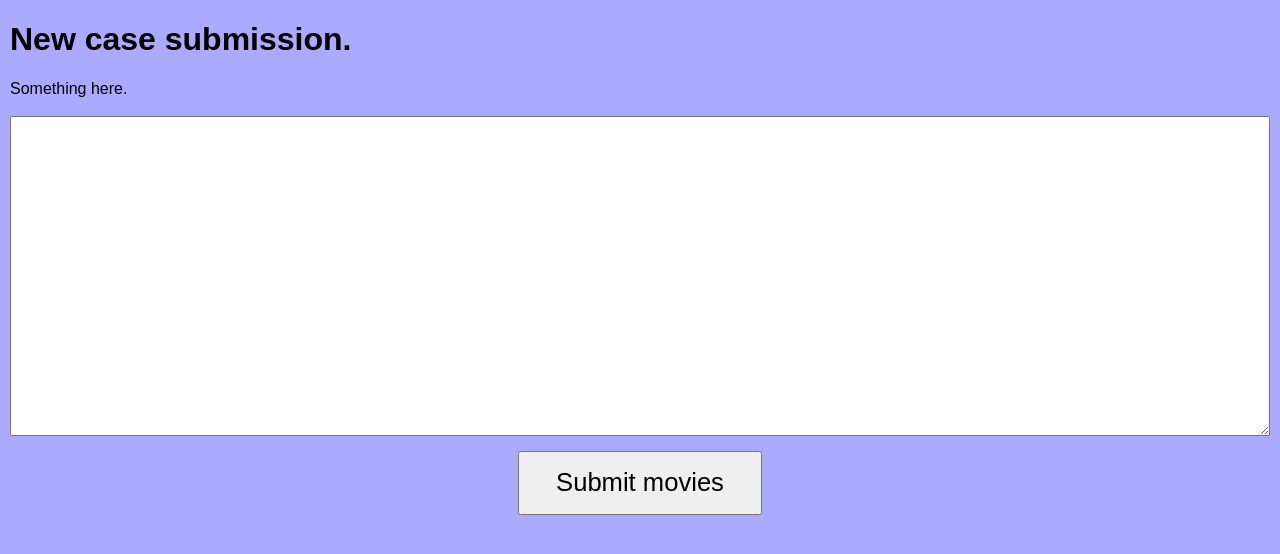
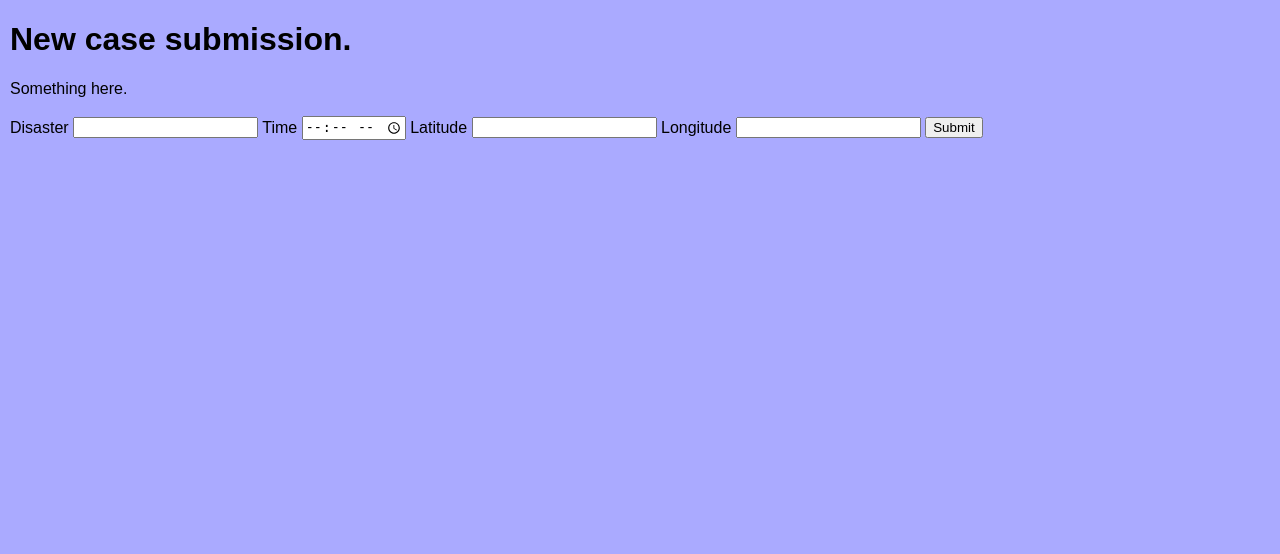
Before and after one commit to jgordon314/OECW25, a Flask app: page /new_case in a window 1280 px wide. Shown: the part 74-628 px from the top of the page. Run offline with Flask 3, Linux system fonts and the light colour scheme.

Commit message:
new_case lets you now push cases in

```diff
--- a/app.py
+++ b/app.py
@@ -39,6 +39,22 @@ def disasters_result():
 #### MOVIE TO RECOMMENDATION ####
 @app.route('/new_case')
 def new_case():
+    print("Showing new case")
+    return render_template('new_case.html')
+
+@app.route('/new_case/result', methods=['POST', 'GET'])
+def new_case_result():
+    print("Showing new case result")
+    if request.method == 'POST':
+        print("Submitting!")
+        form_data = dict(request.form)
+        row = []
+        print(form_data)
+        for value in form_data.values():
+            row.append(value)
+        with open('cases.csv','a') as file:
+            writer = csv.writer(file)
+            writer.writerow(row)
     return render_template('new_case.html')
 
 #### FRIDGE TO MEAL ####
@@ -64,4 +80,4 @@ def get_data_result():
 #     return ratings_data.head().to_html()
 
 if __name__ == '__main__':
-    app.run(debug=False)
+    app.run(debug=True)
--- /dev/null
+++ b/cases.csv
@@ -0,0 +1 @@
+test,12:03,123,123
--- a/templates/new_case.html
+++ b/templates/new_case.html
@@ -8,11 +8,20 @@
       <body>Something here.</body>
       <br></br>
         <form action="new_case/result" method = "POST">
-            <textarea id = "inputbox" name = "new_case" rows="1"></textarea>
-            <div style = "display: flex; flex-direction: row; flex-wrap: wrap; justify-content: center;">
-              <input type = "submit" value = "Submit movies" style = "width: 19vw; height: 5vw; font-size: 2vw; margin-top: 15px;" />
-            </div>
-        </form>
+          <label for="disaster" class="form-label">Disaster</label>
+          <input name="inputDisaster" type="disaster" class="form-control" id="disaster">
+
+          <label for="time" class="form-label">Time</label>
+          <input name="inputTime" type="time" class="form-control" id="time">
+
+          <label for="latitude" class="form-label">Latitude</label>
+          <input name="latitude" class="form-control" id="latitude">
+
+          <label for="longitude" class="form-label">Longitude</label>
+          <input name="longitude" class="form-control" id="longitude">
+
+          <button type="submit" class="btn btn-primary">Submit</button>
+      </form>
     </div>
   </main>
 </html>
```
Also changed, not shown: templates/new_case_result.html (+1 -14 lines).
